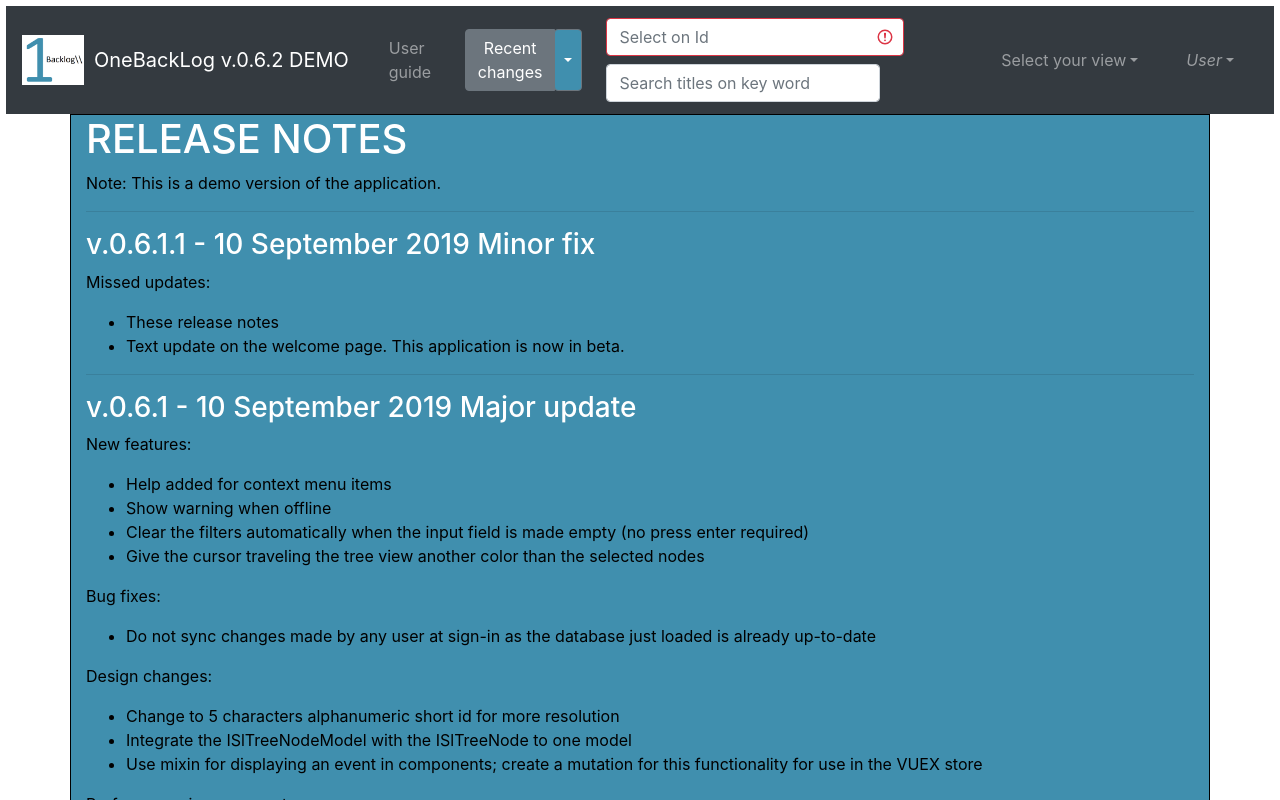
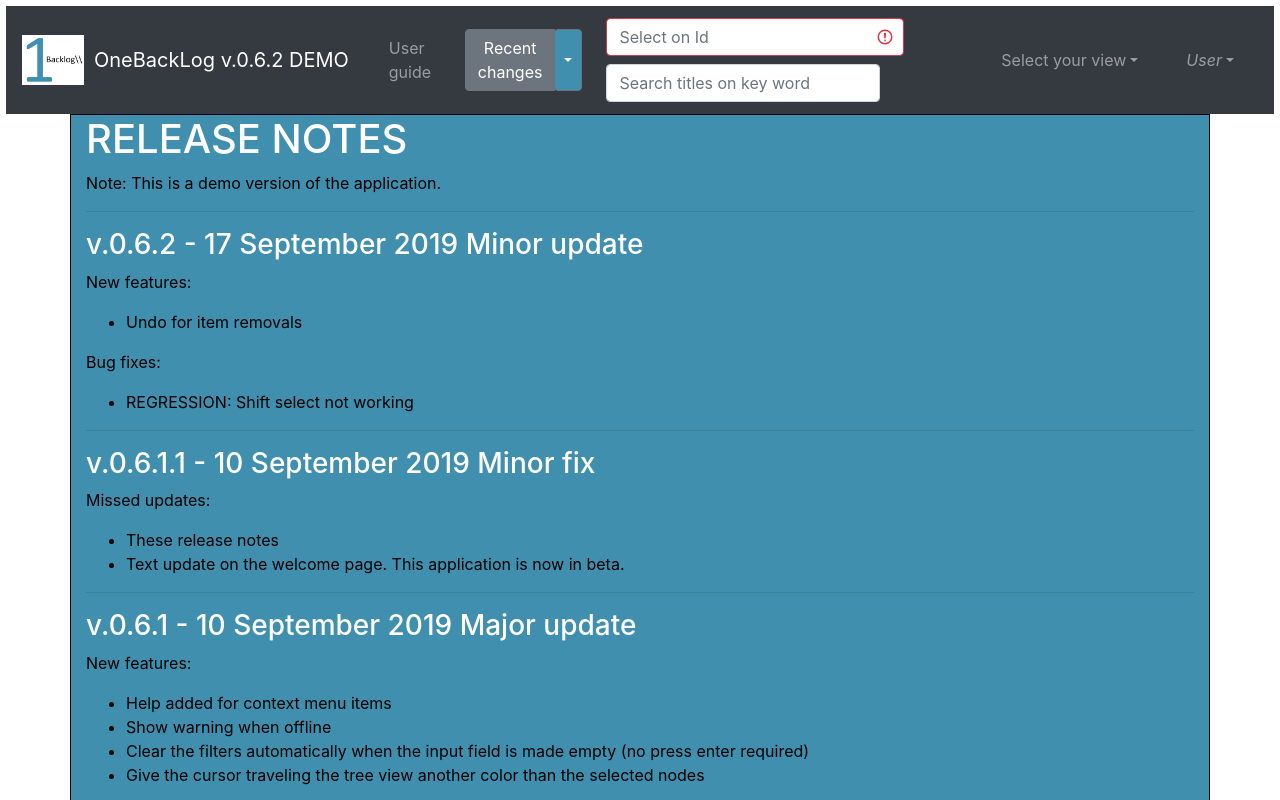
Before and after one commit to ErikVerheul/OneBacklog, a Vue app: page /rel-notes in a window 1280 px wide. Shown: the top 800 px of the page. Built offline with nearby package versions, Linux system fonts and the light colour scheme.

Commit message:
Update for upcoming release

```diff
--- a/src/components/rel-notes/rel-notes.vue
+++ b/src/components/rel-notes/rel-notes.vue
@@ -4,6 +4,16 @@
 			<b-col cols="12" class="left-column">
 				<h1>RELEASE NOTES</h1>
 				<p v-if=this.$store.state.demo>Note: This is a demo version of the application.</p>
+				<hr>
+				<h3>v.0.6.2 - 17 September 2019 Minor update</h3>
+				<p>New features:</p>
+				<ul>
+					<li>Undo for item removals</li>
+				</ul>
+				<p>Bug fixes:</p>
+				<ul>
+					<li>REGRESSION: Shift select not working</li>
+				</ul>
 				<hr>
 				<h3>v.0.6.1.1 - 10 September 2019 Minor fix</h3>
 				<p>Missed updates:</p>
```
